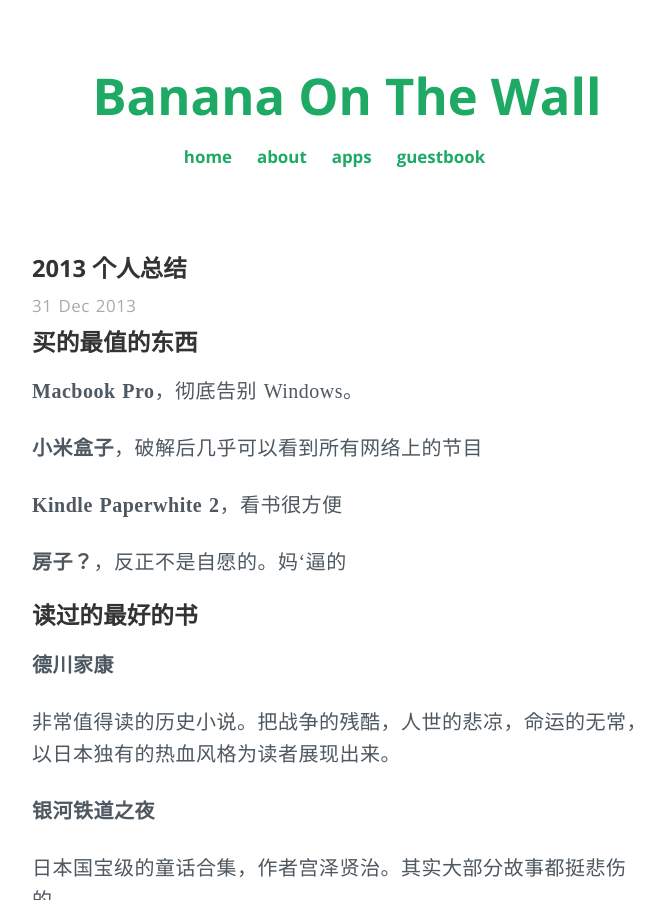
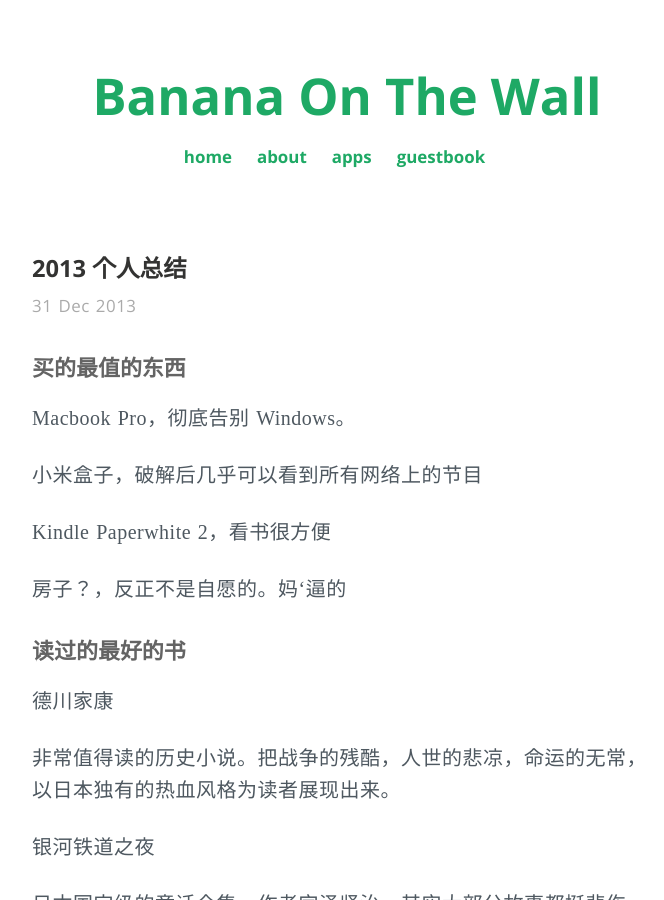
Before and after one commit to BananaOnTheWall/bananaonthewall.github.io, a Jekyll site: the page built from _posts/2013-12-31-my-twenty-thirteen.md, in a window 1280 px wide and 900 px high. Shown: the whole window, without its empty margins (293-957 px from the left). Built offline with Jekyll 4.4.1, drawn with Linux system fonts in a browser that asks for light colours; some web fonts are replaced; comment, search, counter and statistics services are not loaded.

Commit message:
format simplified

```diff
--- a/_posts/2013-12-31-my-twenty-thirteen.md
+++ b/_posts/2013-12-31-my-twenty-thirteen.md
@@ -5,69 +5,69 @@ date:   2013-12-31 12:46:20
 tags: thought
 excerpt: 2013年不完全年度总结。有得有失，我就是我，不一样的烟火。
 ---
-## 买的最值的东西
+### 买的最值的东西
 
-**Macbook Pro**，彻底告别 Windows。
+Macbook Pro，彻底告别 Windows。
 
-**小米盒子**，破解后几乎可以看到所有网络上的节目
+小米盒子，破解后几乎可以看到所有网络上的节目
 
-**Kindle Paperwhite 2**，看书很方便
+Kindle Paperwhite 2，看书很方便
 
-**房子？**，反正不是自愿的。妈‘逼的
+房子？，反正不是自愿的。妈‘逼的
 
-## 读过的最好的书
+### 读过的最好的书
 
-**德川家康**
+德川家康
 
 非常值得读的历史小说。把战争的残酷，人世的悲凉，命运的无常，以日本独有的热血风格为读者展现出来。
 
-**银河铁道之夜**
+银河铁道之夜
 
 日本国宝级的童话合集，作者宫泽贤治。其实大部分故事都挺悲伤的。
 
-**自杀岛**
+自杀岛
 
 漫画。讲述的是日本政府将习惯性自杀者抛弃到一座荒岛，让他们自生自灭。没想到这些人在一无所有的生存环境中，反而决定自食其力努力活下去。
 
 个人感觉，作为芸芸众生中的普通一种，人类对于生命的目的真的有点过度解读了。我们之所以活下去的原因其实就只是我们想活下去而已。
 
-**因为痛，所以叫青春**
+因为痛，所以叫青春
 
 通常不喜欢鸡汤类的书，但是这本是例外。因为和那种喊口号和自欺欺人类的国内作家写的鸡汤书不同，这本书教给你从一个全新视角观察事实。
 
 推荐所有年轻人看一看。
 
-## 看过的最好的电影和电视剧
+### 看过的最好的电影和电视剧
 
-**Breaking Bad（绝命毒师）**
+Breaking Bad（绝命毒师）
 
 没啥说的，人类历史上能放在屏幕上播放的最棒的东西之一。
 
-**The Sopranos（黑道家族）**
+The Sopranos（黑道家族）
 
 男人的责任和挣扎。如果你有抑郁症，或者对生活提不起兴趣，不妨做点疯狂或出格的事情，让生命燃烧起来。
 
 据说，濒死体验是治疗抑郁症的绝佳良药。
 
-**女朋友。男朋友**
+女朋友。男朋友
 
 台湾小清新，半夜一个人捧着 iPad 看的。感银。
 
-## 听过最好听的音乐
+### 听过最好听的音乐
 
-**Agnes Obel**
+Agnes Obel
 
 丹麦大美妞一个人在小树林里面絮絮叨叨。
 
-**王心心**
+王心心
 
 最喜欢《普庵咒》，工作的时候当背景音听，但一直都听不懂在唱什么。明明不懂却还喜欢，这就是所谓的慧根吧~
 
-## 年度主题关键词
+### 年度主题关键词
 
 工作，网站，编程，学习，结婚
 
-### 展望一下2014年个人目标
+#### 展望一下2014年个人目标
 
 1. 继续学习 Objective-C，至少完成一个拿的出手的产品
 2. 做一档 Podcast，每个月平均最少一期节目
```
